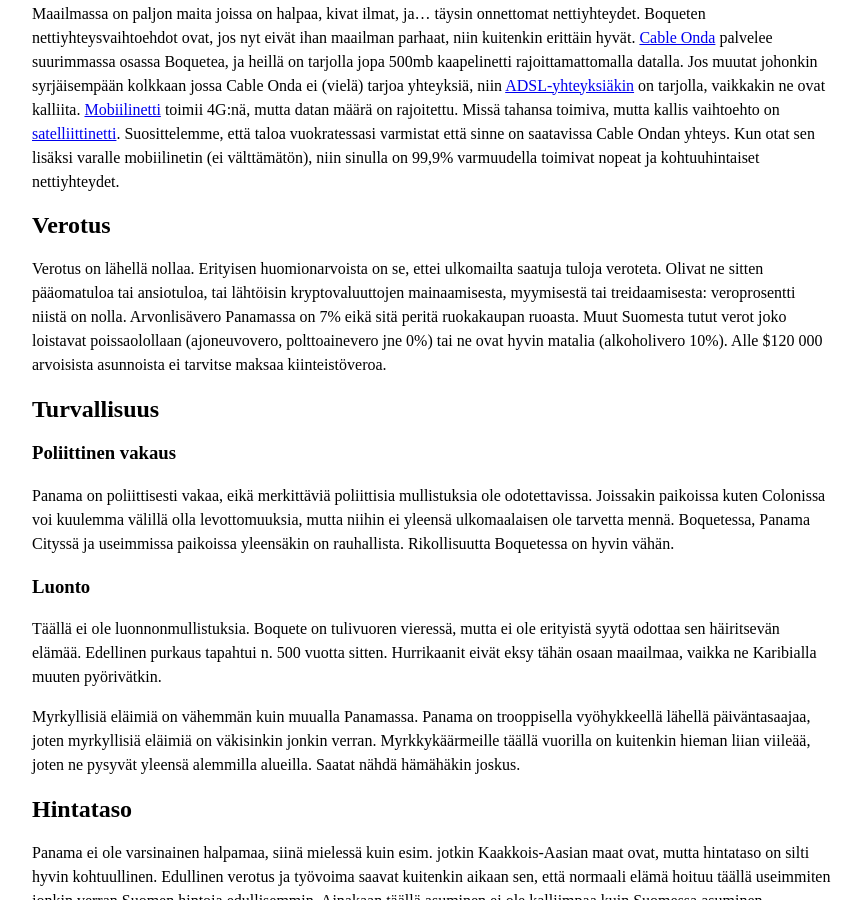
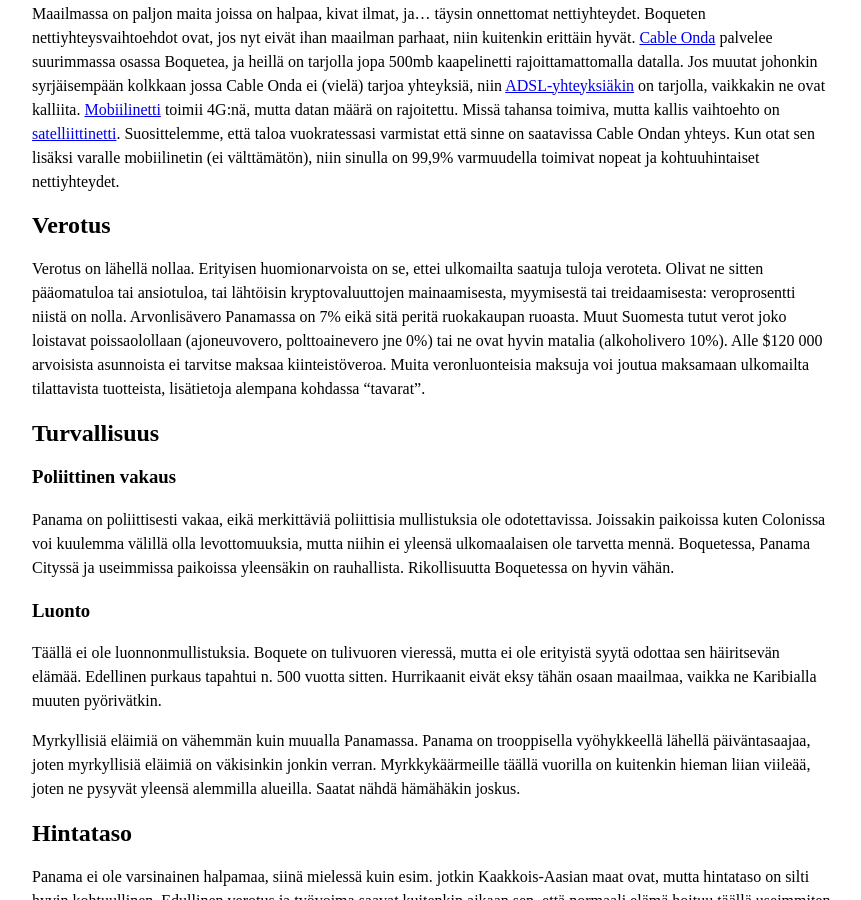
Before and after one commit to pitkonaarinparatiisi/pitkonaarinparatiisi.github.io, a Jekyll site: the page built from yleistietoa.md, in a window 1280 px wide and 900 px high, scrolled down 481 px. Shown: the whole window, without its empty margins (208-1069 px from the left). Built offline with Jekyll 4.4.1, drawn with Linux system fonts in a browser that asks for light colours; our own code applies the rules of GitHub Pages for plain Markdown files.

Commit message:
Update yleistietoa.md

```diff
--- a/yleistietoa.md
+++ b/yleistietoa.md
@@ -16,7 +16,7 @@
 
 ## Verotus
 
-Verotus on lähellä nollaa. Erityisen huomionarvoista on se, ettei ulkomailta saatuja tuloja veroteta. Olivat ne sitten pääomatuloa tai ansiotuloa, tai lähtöisin kryptovaluuttojen mainaamisesta, myymisestä tai treidaamisesta: veroprosentti niistä on nolla. Arvonlisävero Panamassa on 7% eikä sitä peritä ruokakaupan ruoasta. Muut Suomesta tutut verot joko loistavat poissaolollaan (ajoneuvovero, polttoainevero jne 0%) tai ne ovat hyvin matalia (alkoholivero 10%). Alle $120 000 arvoisista asunnoista ei tarvitse maksaa kiinteistöveroa.
+Verotus on lähellä nollaa. Erityisen huomionarvoista on se, ettei ulkomailta saatuja tuloja veroteta. Olivat ne sitten pääomatuloa tai ansiotuloa, tai lähtöisin kryptovaluuttojen mainaamisesta, myymisestä tai treidaamisesta: veroprosentti niistä on nolla. Arvonlisävero Panamassa on 7% eikä sitä peritä ruokakaupan ruoasta. Muut Suomesta tutut verot joko loistavat poissaolollaan (ajoneuvovero, polttoainevero jne 0%) tai ne ovat hyvin matalia (alkoholivero 10%). Alle $120 000 arvoisista asunnoista ei tarvitse maksaa kiinteistöveroa. Muita veronluonteisia maksuja voi joutua maksamaan ulkomailta tilattavista tuotteista, lisätietoja alempana kohdassa "tavarat".
 
 ## Turvallisuus
 
```
